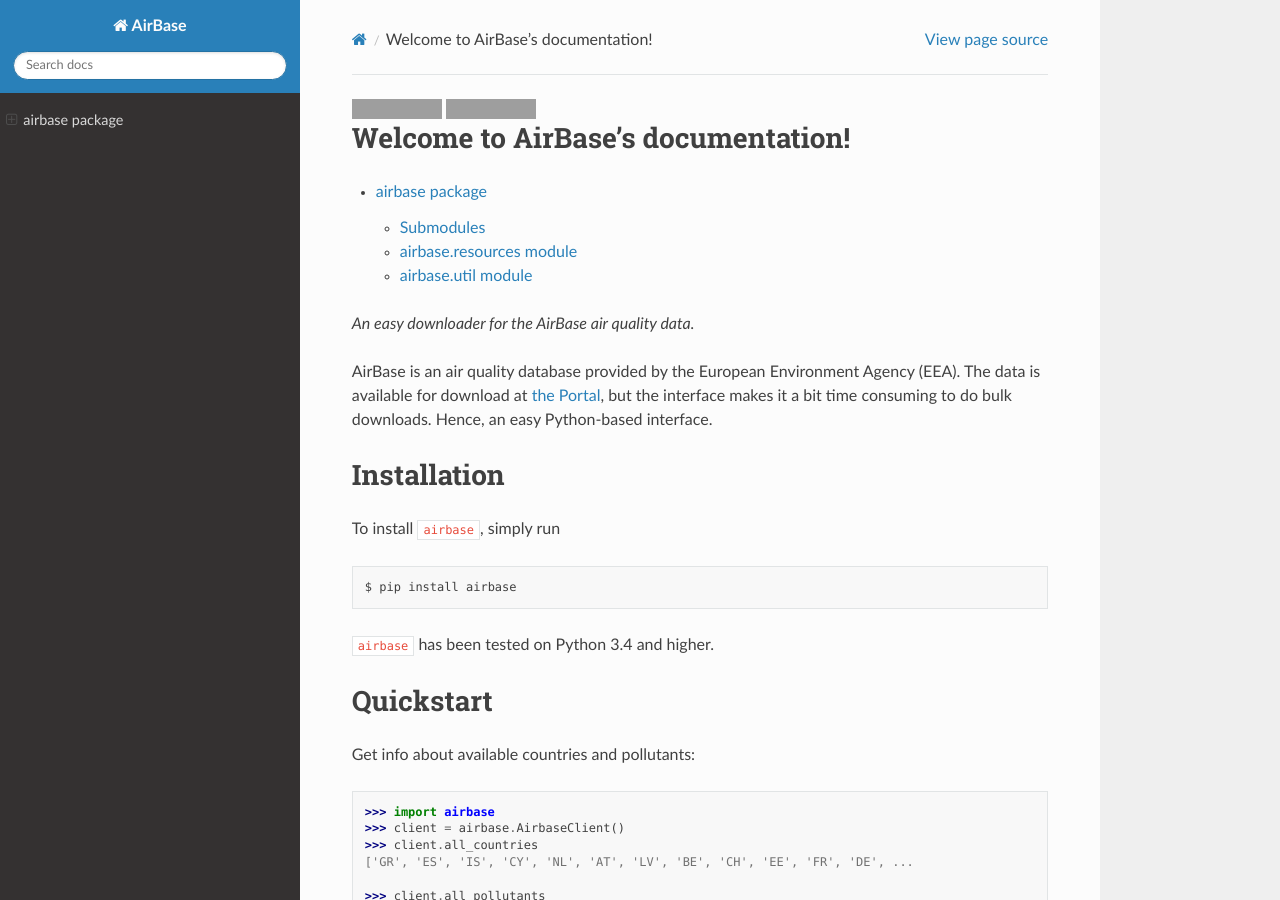
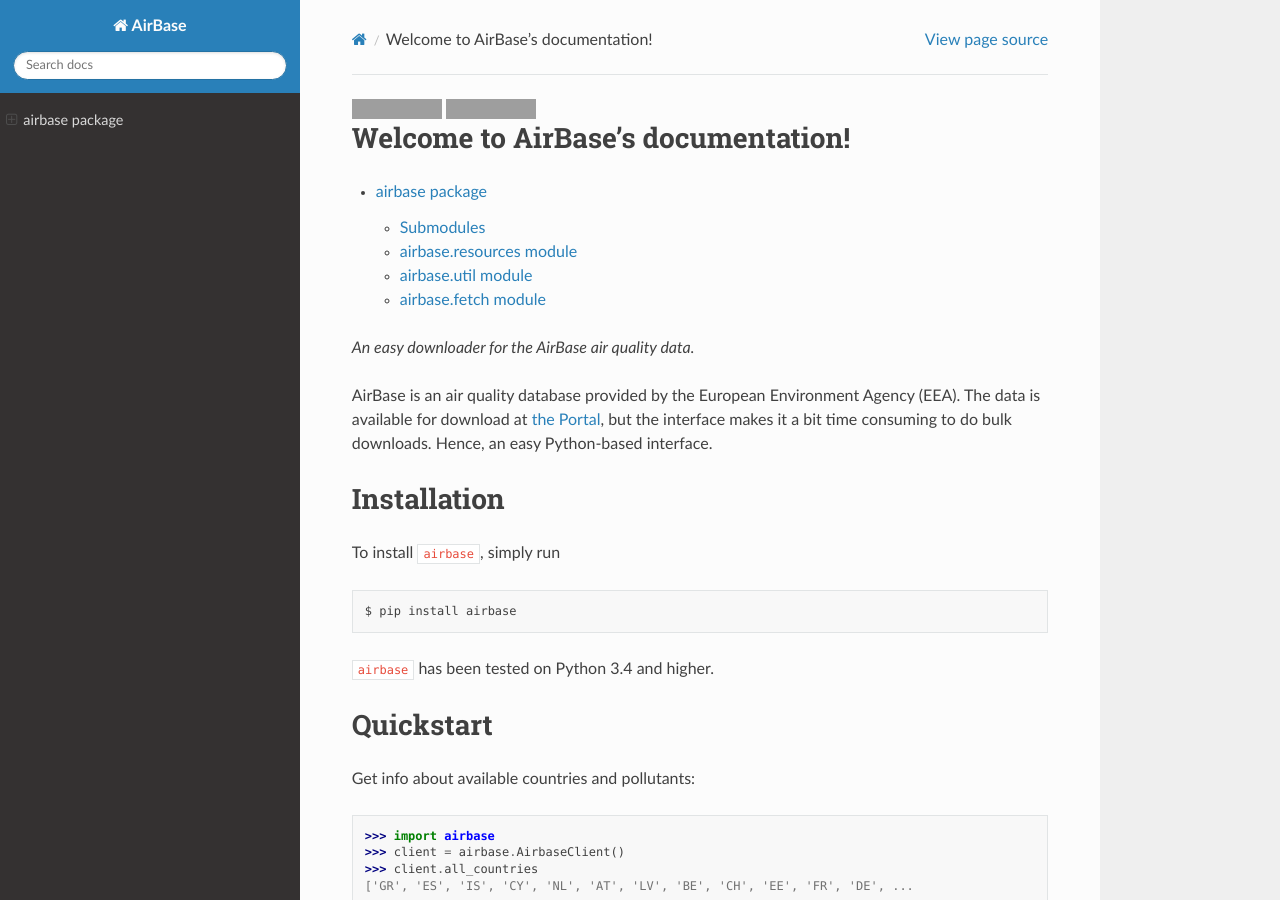
Before and after one commit to JohnPaton/airbase, a Sphinx documentation site: the page built from docs/source/index.rst, in a window 1280 px wide and 900 px high. Built offline with Sphinx 7.4.7 and the Read the Docs theme 2.0.0, drawn with Linux system fonts in a browser that asks for light colours; pages that are not in the unit, such as notebooks, are missing from menus; grey boxes are pictures that could not be loaded.

Commit message:
add fetch module to docs

```diff
--- a/docs/source/airbase.rst
+++ b/docs/source/airbase.rst
@@ -24,3 +24,11 @@
     :members:
     :undoc-members:
     :show-inheritance:
+
+airbase.fetch module
+--------------------
+
+.. automodule:: airbase.fetch
+    :members:
+    :undoc-members:
+    :show-inheritance:
```
